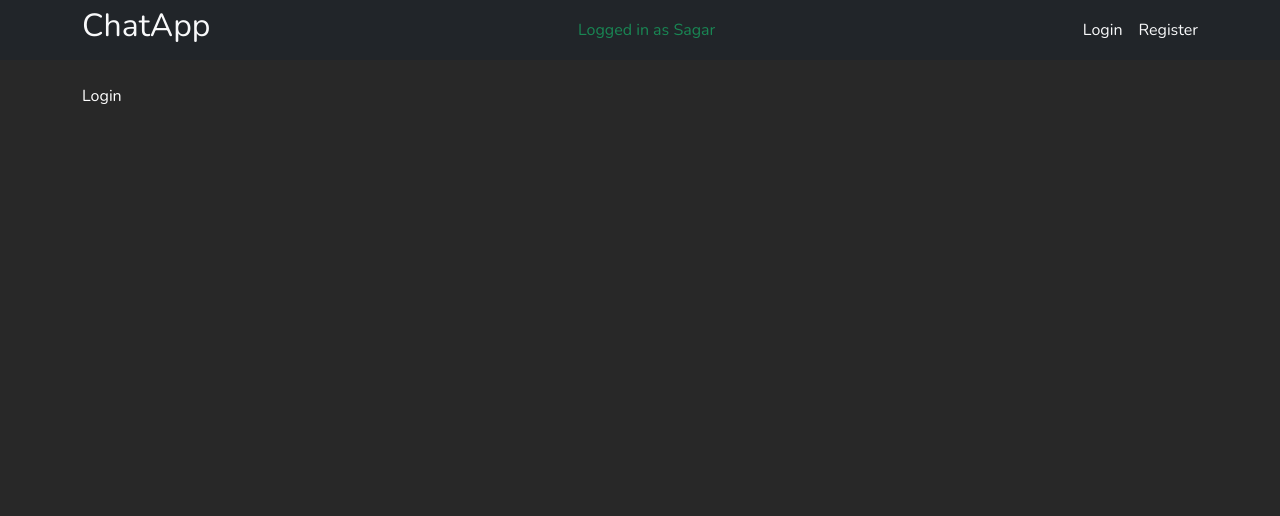
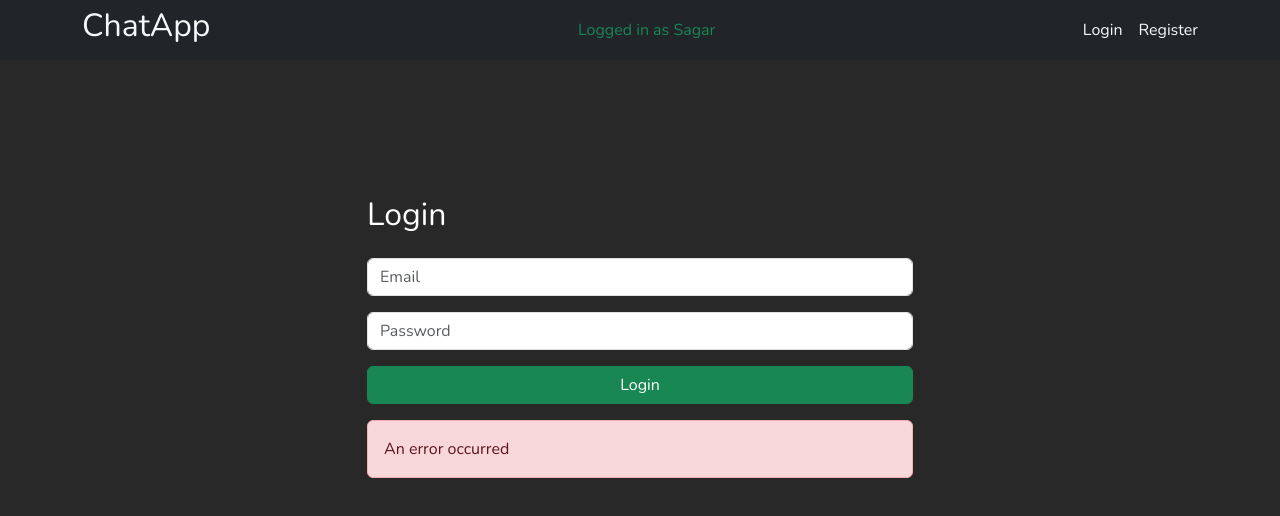
Before and after one commit to sdhaduk/Chat-App-SocketIO, a React (Vite) app in the folder frontend/: page /login in a window 1280 px wide. Shown: the top 516 px of the page. Built offline with nearby package versions, Linux system fonts and the light colour scheme.

Commit message:
added Login page

```diff
--- a/frontend/src/App.tsx
+++ b/frontend/src/App.tsx
@@ -3,7 +3,7 @@ import Chat from "./pages/Chat";
 import Register from "./pages/Register";
 import Login from "./pages/Login";
 import "bootstrap/dist/css/bootstrap.min.css";
-import { Container, Nav } from "react-bootstrap";
+import { Container } from "react-bootstrap";
 import NavBar from "./components/NavBar";
 
 function App() {
--- a/frontend/src/pages/Login.tsx
+++ b/frontend/src/pages/Login.tsx
@@ -1,7 +1,32 @@
 import React from "react";
+import { Alert, Button, Form, Col, Row, Stack } from "react-bootstrap";
 
 const Login: React.FC = () => {
-  return <>Login</>;
+  return (
+    <>
+      <Form>
+        <Row
+          style={{
+            height: "100vh",
+            justifyContent: "center",
+            paddingTop: "10%",
+          }}
+        >
+          <Col xs={6}>
+            <Stack gap={3}>
+              <h2>Login</h2>
+              <Form.Control type="email" placeholder="Email" />
+              <Form.Control type="password" placeholder="Password" />
+              <Button variant="success" type="submit">
+                Login
+              </Button>
+              <Alert variant="danger">An error occurred</Alert>
+            </Stack>
+          </Col>
+        </Row>
+      </Form>
+    </>
+  );
 };
 
 export default Login;
```
